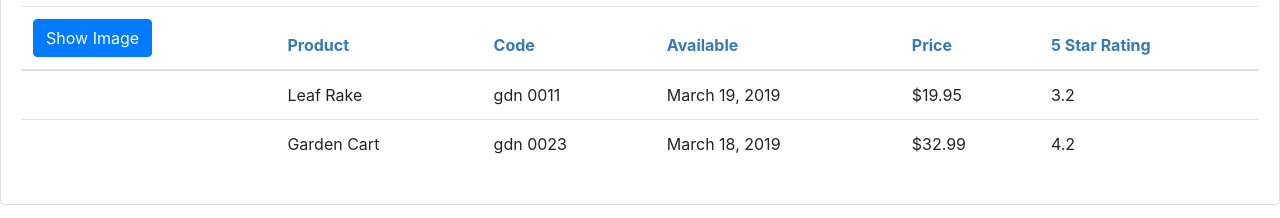
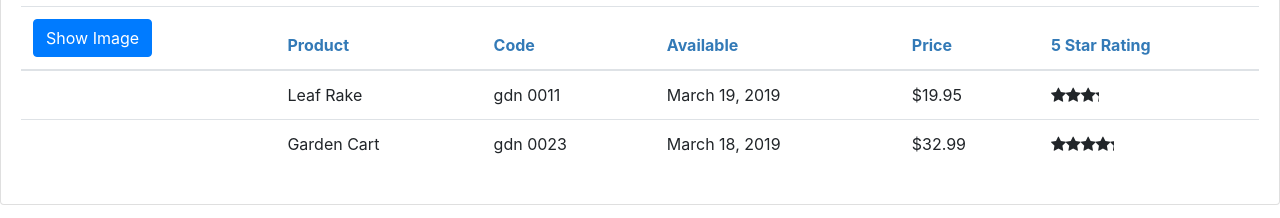
Before and after one commit to andyalmeida/pluralsight-courses-angular, an Angular app in the folder angular_getting_started/: page / in a window 1280 px wide. Shown: the part 202-420 px from the top of the page. Built offline with nearby package versions, Linux system fonts and the light colour scheme.

Commit message:
Components Comunication

```diff
--- a/angular_getting_started/src/app/products/product-list.component.html
+++ b/angular_getting_started/src/app/products/product-list.component.html
@@ -41,7 +41,9 @@
             <td>{{ product.productCode | lowercase | convertToSpaces:'-' }}</td>
             <td>{{ product.releaseDate }}</td>
             <td>{{ product.price | currency:'USD':'symbol':'2.2-2' }}</td>
-            <td>{{ product.starRating }}</td>
+            <td>
+              <pm-star [rating]='product.starRating' (ratingClicked)='onRatingClicked($event)'></pm-star>
+            </td>
           </tr>
         </tbody>
       </table>
--- a/angular_getting_started/src/app/products/product-list.component.ts
+++ b/angular_getting_started/src/app/products/product-list.component.ts
@@ -68,4 +68,8 @@
         product.productName.toLowerCase().indexOf(filterBy) !== -1
     );
   }
+
+  onRatingClicked(message: string): void {
+    this.pageTitle = 'Product List: ' + message;
+  }
 }
--- a/angular_getting_started/src/app/shared/star.component.html
+++ b/angular_getting_started/src/app/shared/star.component.html
@@ -1,6 +1,4 @@
-<div class="crop"
-     [style.width.px]="starWidth"
-     [title]="rating">
+<div class="crop" [style.width.px]="starWidth" [title]="rating" (click)='onCLick()'>
   <div style="width: 75px">
     <span class="fa fa-star"></span>
     <span class="fa fa-star"></span>
--- /dev/null
+++ b/angular_getting_started/src/app/shared/star.component.ts
@@ -0,0 +1,26 @@
+import {
+  Component,
+  OnChanges,
+  Input,
+  EventEmitter,
+  Output,
+} from '@angular/core';
+
+@Component({
+  selector: 'pm-star',
+  templateUrl: './star.component.html',
+  styleUrls: ['./star.component.css'],
+})
+export class StarComponent implements OnChanges {
+  @Input() rating: number;
+  starWidth: number;
+  @Output() ratingClicked: EventEmitter<string> = new EventEmitter<string>();
+
+  ngOnChanges(): void {
+    this.starWidth = (this.rating * 75) / 5;
+  }
+
+  onCLick(): void {
+    this.ratingClicked.emit(`The rating ${this.rating} was clicked!`);
+  }
+}
```
Also changed, not shown: angular_getting_started/src/app/app.module.ts (+7 -1 lines).
